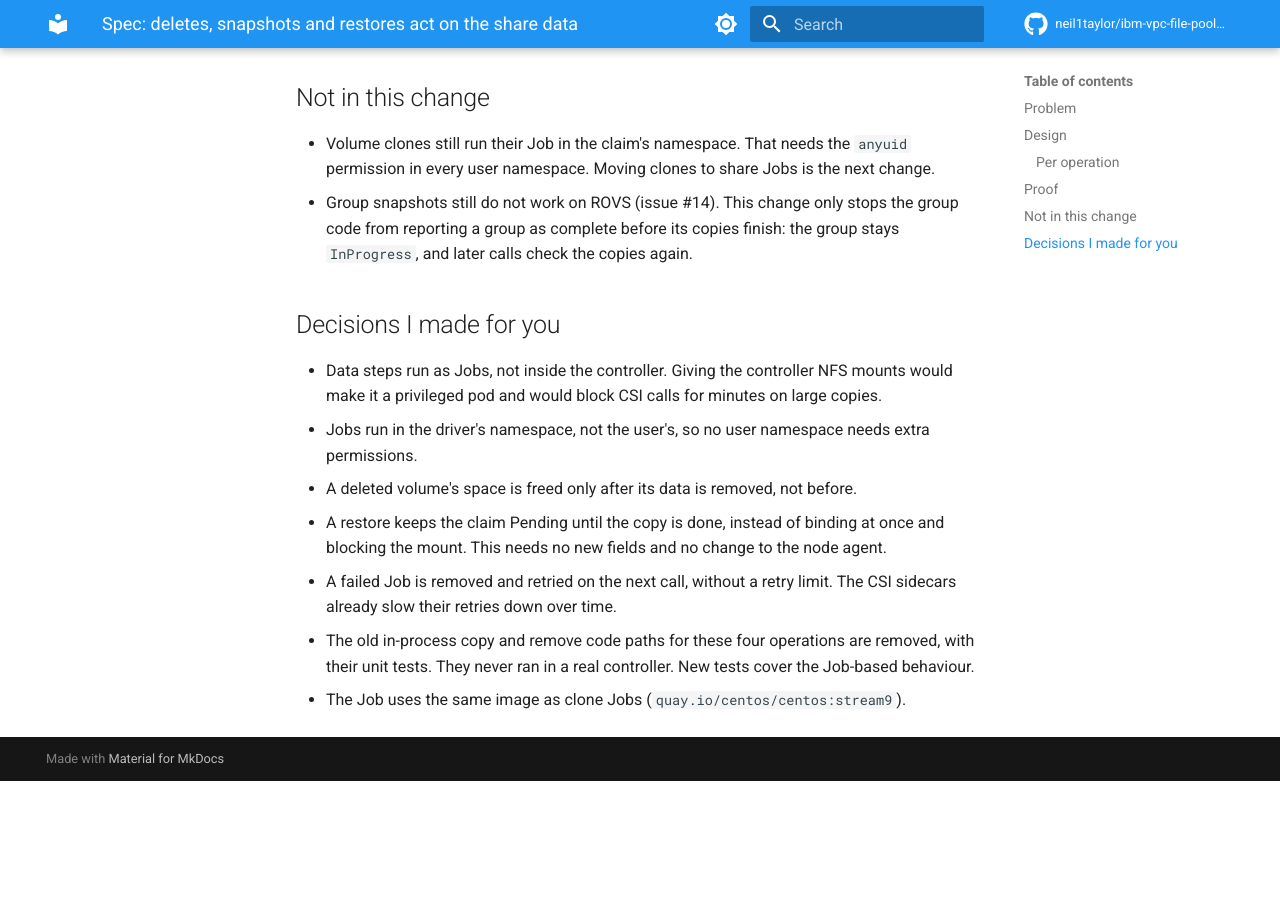
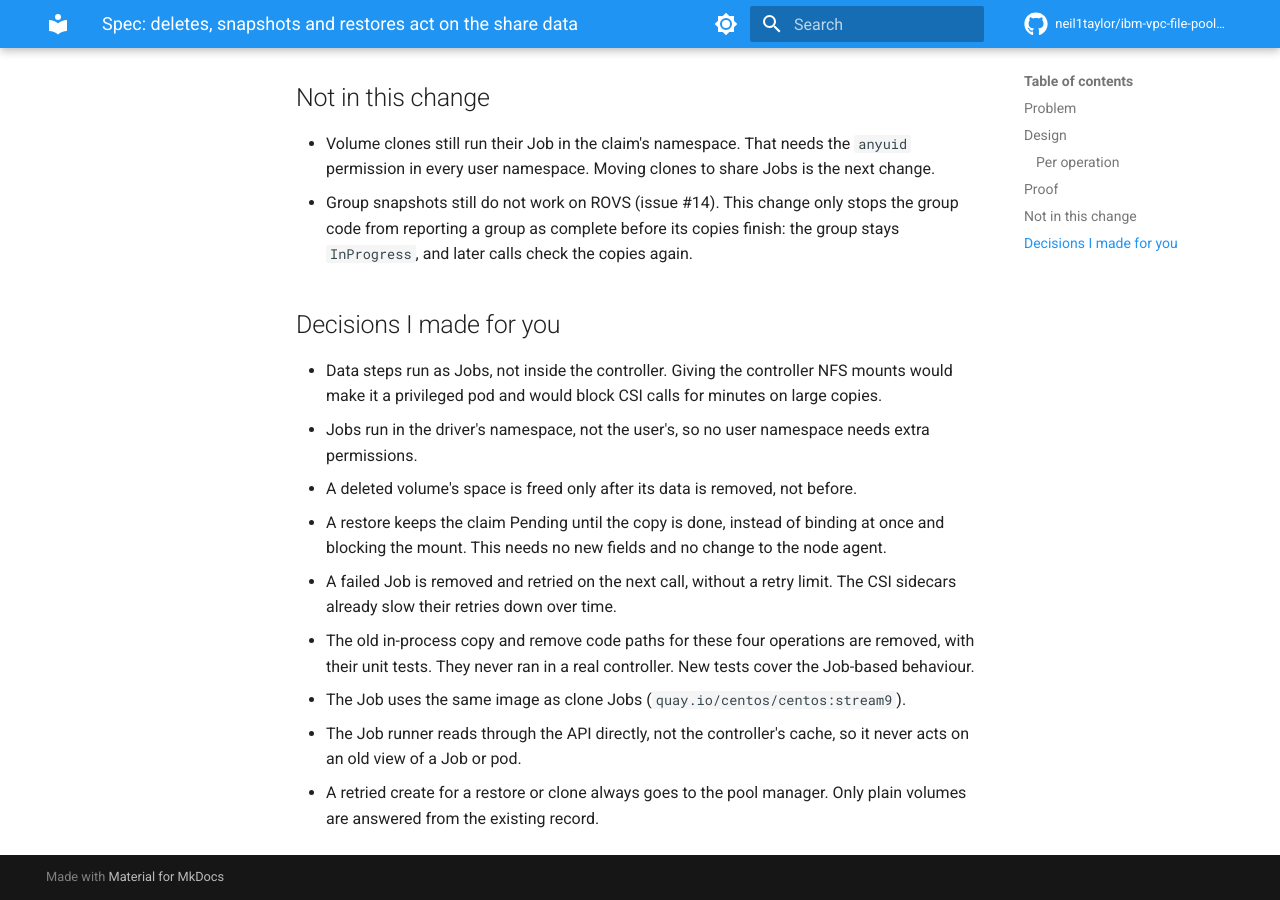
Before and after one commit to neil1taylor/ibm-vpc-file-pool-csi, an MkDocs documentation site: the page built from docs/specs/2026-10-20-share-data-jobs.md, in a window 1280 px wide and 900 px high, scrolled down 2074 px. Built offline with MkDocs 1.6.1 and Material for MkDocs 9.7.7, drawn with Linux system fonts in a browser that asks for light colours; comment, search, counter and statistics services are not loaded; before the commit the page ends 2855 px from its top, so only the background shows below that.

Commit message:
TESTING: stage 05 and the trusted profile ID; spec decisions

```diff
--- a/docs/specs/2026-10-20-share-data-jobs.md
+++ b/docs/specs/2026-10-20-share-data-jobs.md
@@ -81,3 +81,7 @@ deleted while its restore runs, the provisioner finishes the create and then del
 - The old in-process copy and remove code paths for these four operations are removed, with their
   unit tests. They never ran in a real controller. New tests cover the Job-based behaviour.
 - The Job uses the same image as clone Jobs (`quay.io/centos/centos:stream9`).
+- The Job runner reads through the API directly, not the controller's cache, so it never acts on an old
+  view of a Job or pod.
+- A retried create for a restore or clone always goes to the pool manager. Only plain volumes are
+  answered from the existing record.
```
Also changed, not shown: TESTING.md (+3 -0 lines).
